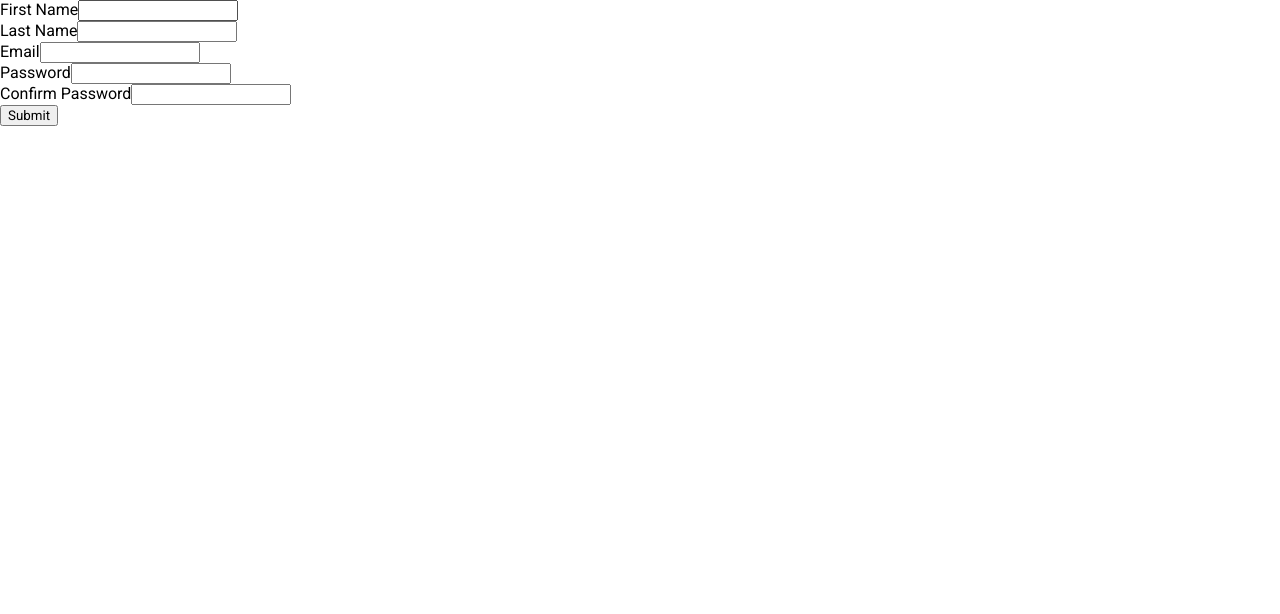
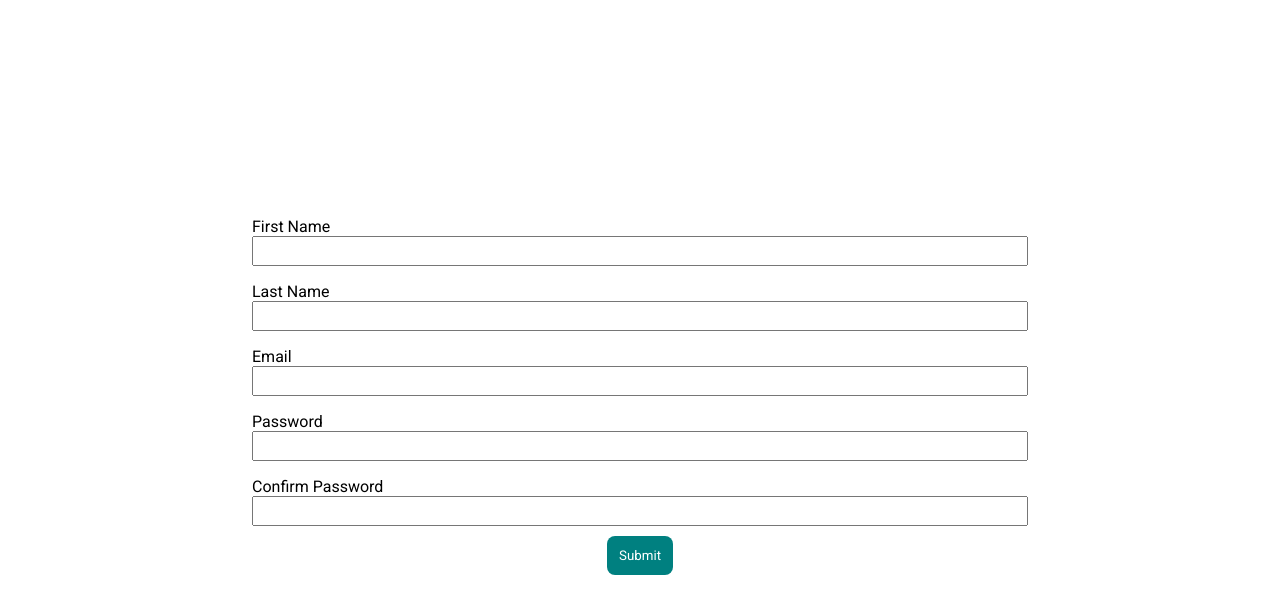
Before and after one commit to ElemaGp/movie-rating-website-MERN-STACK, a React (Create React App) app: page /signup in a window 1280 px wide. Shown: the top 614 px of the page. Built offline with nearby package versions, Linux system fonts and the light colour scheme.

Commit message:
style: styled the signup form

```diff
--- a/src/components/formikComponents/Input.jsx
+++ b/src/components/formikComponents/Input.jsx
@@ -1,15 +1,25 @@
 import React from 'react'
 import { Field, ErrorMessage } from 'formik'
 import TextError from './TextError'
+import style from "./input.module.css"
 
 function Input (props) {
   const { label, name, ...rest } = props
+
   return (
-    <div className='form-control'>
-      <label htmlFor={name}>{label}</label>
-      <Field id={name} name={name} {...rest} />
+    <div className={style.formControl}>
+      <div className={style.formLabelAndFieldAndError}>
+      <label htmlFor={name} className={style.formLabel}>{label}</label>
+      <Field id={name} name={name} {...rest} >
+      { ({
+       field,
+       meta: { touched, error }
+    }) => <input className={ touched && error ? style.invalid : style.formField } { ...field } />
+  }
+      </Field>
       <ErrorMessage component={TextError} name={name} />
     </div>
+  </div>
   )
 }
 
--- /dev/null
+++ b/src/components/formikComponents/input.module.css
@@ -0,0 +1,22 @@
+
+.formControl{
+    display: flex;
+    justify-content: center;
+    margin-top: 1rem;
+}
+
+.formLabelAndFieldAndError{
+    display: flex;
+    flex-direction: column;
+}
+
+.formField{
+    width: 60vw;
+    height: 1.5rem;
+}
+
+.invalid {
+    border-color: red;
+    width: 60vw;
+    height: 1.5rem;
+  }
--- a/src/pages/signupForm/SignupForm.jsx
+++ b/src/pages/signupForm/SignupForm.jsx
@@ -37,7 +37,7 @@ function SignupForm () {
     >
       {formik => {
         return (
-          <Form>
+          <Form className={style.formContainer}>
             <FormikControl
               control='input'
               // control='chakraInput'
@@ -47,7 +47,7 @@ function SignupForm () {
             />
             <FormikControl
               control='input'
-              type='password'
+              type='text'
               label='Last Name'
               name='lastName'    //the "name's" value has to match with the initial value's name above.
             />
@@ -69,7 +69,7 @@ function SignupForm () {
               label='Confirm Password'
               name='confirmPassword'    //the "name's" value has to match with the initial value's name above.
             />
-            <button type='submit' disabled={!formik.isValid}>Submit</button> {/*"formik.isValid is false whenever there is an error" */}
+            <button type='submit' disabled={!formik.isValid} className={style.btn}>Submit</button> {/*"formik.isValid is false whenever there is an error" */}
           </Form>
         )
       }}
--- a/src/pages/signupForm/signupForm.module.css
+++ b/src/pages/signupForm/signupForm.module.css
@@ -0,0 +1,18 @@
+.formContainer{
+    height: 97vh;
+    display: flex;
+    flex-direction: column;
+    justify-content: center;
+}
+
+.btn{
+    background-color: teal;
+    color: white;
+    padding: 12px;
+    border-radius: 8px;
+    width: max-content;
+    border: none;
+    margin: 10px auto 0;
+    cursor: pointer;
+
+}
```
Also changed, not shown: 1 other file (tests, documents, lock files or other folders).
